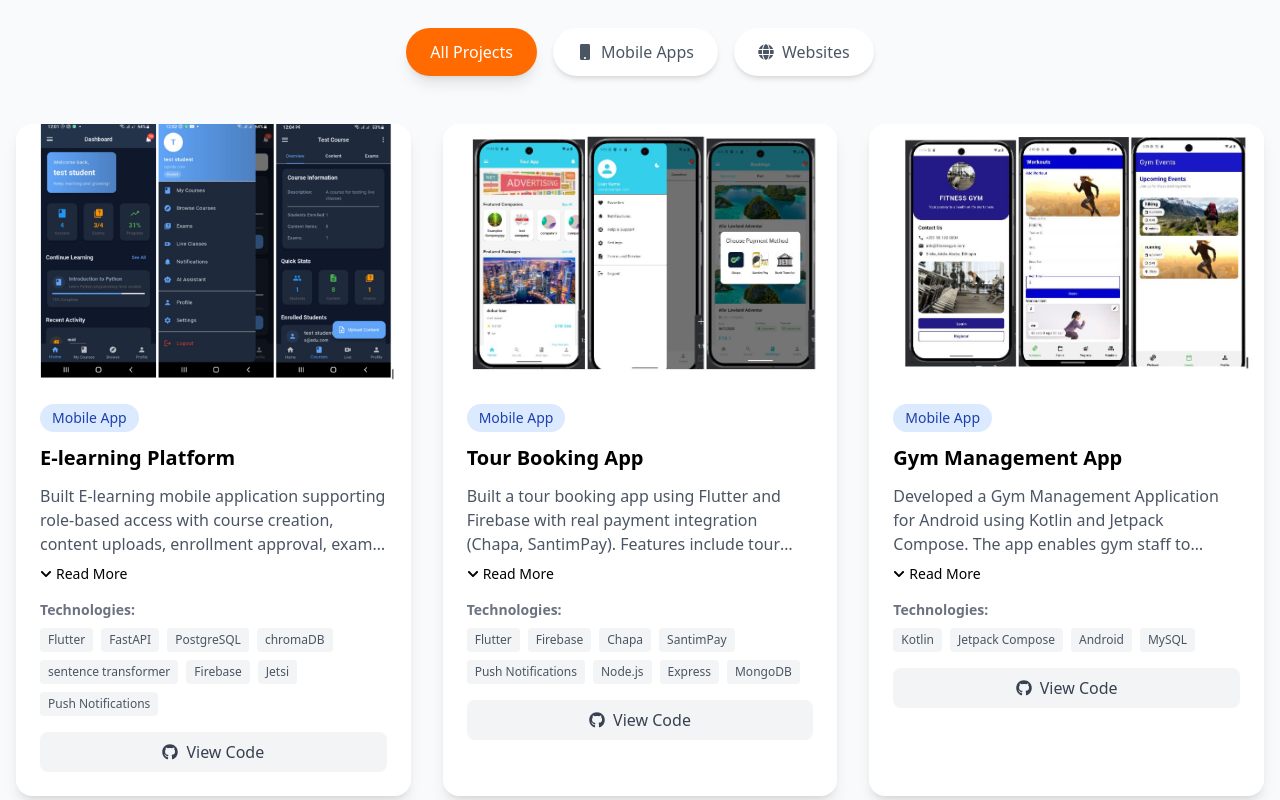
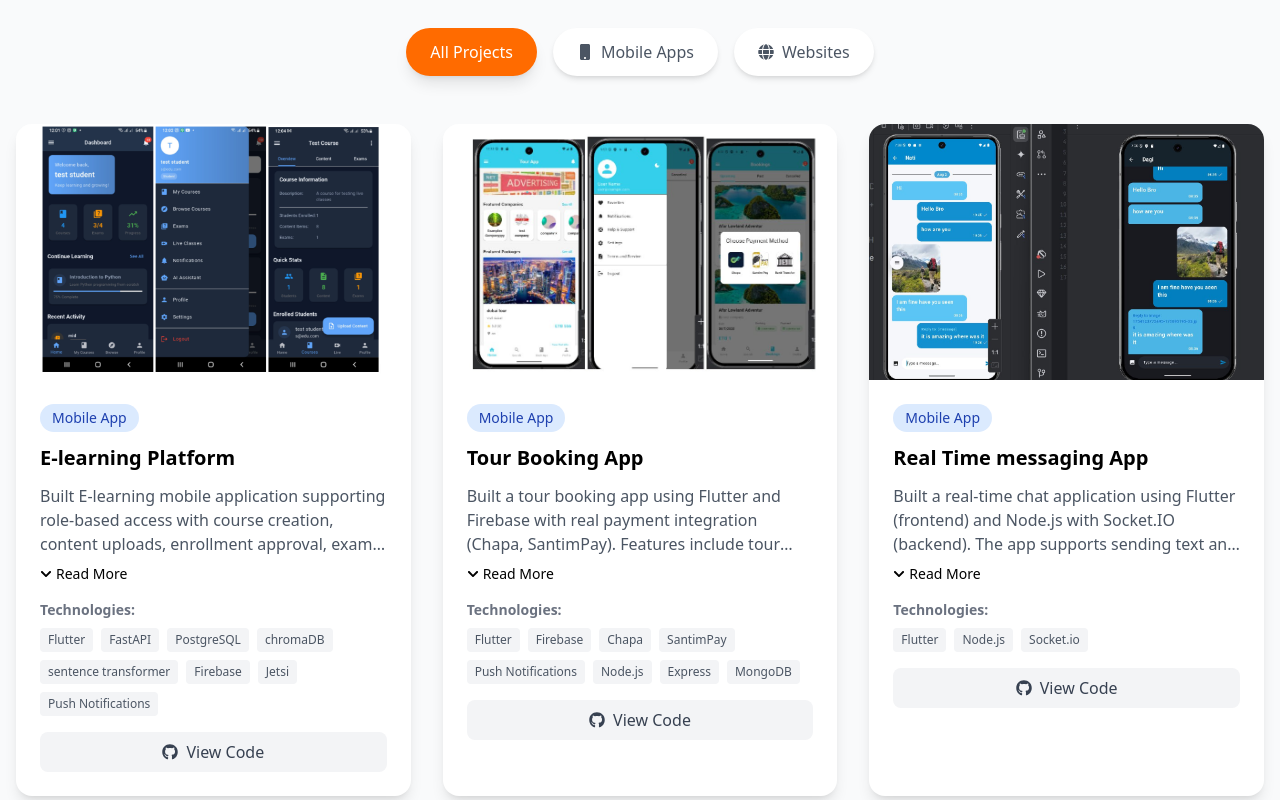
Before and after one commit to Habtewold-D/portfolio-website-react, a React (Vite) app: page / in a window 1280 px wide. Shown: the part 2260-3060 px from the top of the page. Built offline with nearby package versions, Linux system fonts and the light colour scheme.

Commit message:
elearning image changed

```diff
--- a/src/pages/Projects.tsx
+++ b/src/pages/Projects.tsx
@@ -41,18 +41,10 @@ const Projects: React.FC<ProjectsProps> = ({ isDarkMode }) => {
       technologies: ['Flutter', 'Firebase', 'Chapa', 'SantimPay', 'Push Notifications', 'Node.js', 'Express', 'MongoDB'],
       githubLink: 'https://github.com/Habtewold-D/Tour-App-Flutter'
     },
-    {
-      id: 'gym-app',
-      title: 'Gym Management App',
-      description: 'Developed a Gym Management Application for Android using Kotlin and Jetpack Compose. The app enables gym staff to manage members efficiently by assigning personalized workout plans, listing upcoming gym events, tracking trainee progress, and viewing detailed member profiles. Focused on building an intuitive user interface and implementing core functionalities to support gym operations digitally.',
-      image: '/images/gymapp.jpg',
-      category: 'mobile',
-      technologies: ['Kotlin', 'Jetpack Compose', 'Android', 'MySQL'],
-      githubLink: 'https://github.com/Nesrellah/GymmanagementV2'
-    },
+
     {
       id: 'chat-app',
-      title: 'Chat App',
+      title: 'Real Time messaging App',
       description: 'Built a real-time chat application using Flutter (frontend) and Node.js with Socket.IO (backend). The app supports sending text and image messages, with core chat features including edit, delete, reply, and forward.',
       image: '/images/chatapp.jpg',
       category: 'mobile',
@@ -98,6 +90,15 @@ const Projects: React.FC<ProjectsProps> = ({ isDarkMode }) => {
       technologies: ['React', 'Express', 'MongoDB', 'Mongoose', 'Multer'],
       githubLink: 'https://github.com/Habtewold-D/ClothShop',
       liveLink: 'https://www.bernosdesign.com'
+    },
+    {
+      id: 'gym-app',
+      title: 'Gym Management App',
+      description: 'Developed a Gym Management Application for Android using Kotlin and Jetpack Compose. The app enables gym staff to manage members efficiently by assigning personalized workout plans, listing upcoming gym events, tracking trainee progress, and viewing detailed member profiles. Focused on building an intuitive user interface and implementing core functionalities to support gym operations digitally.',
+      image: '/images/gymapp.jpg',
+      category: 'mobile',
+      technologies: ['Kotlin', 'Jetpack Compose', 'Android', 'MySQL'],
+      githubLink: 'https://github.com/Nesrellah/GymmanagementV2'
     },
     {
       id: 'weather-app',
```
Also changed, not shown: public/images/elearning.png.
